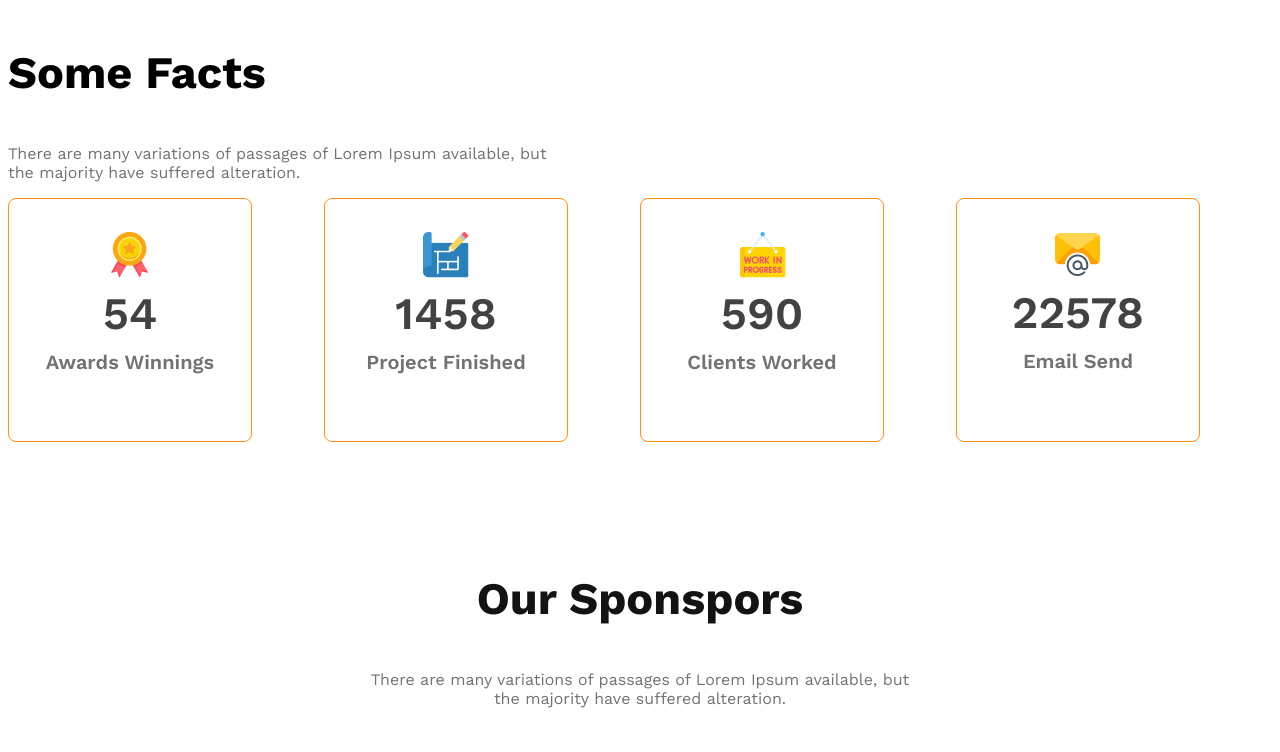
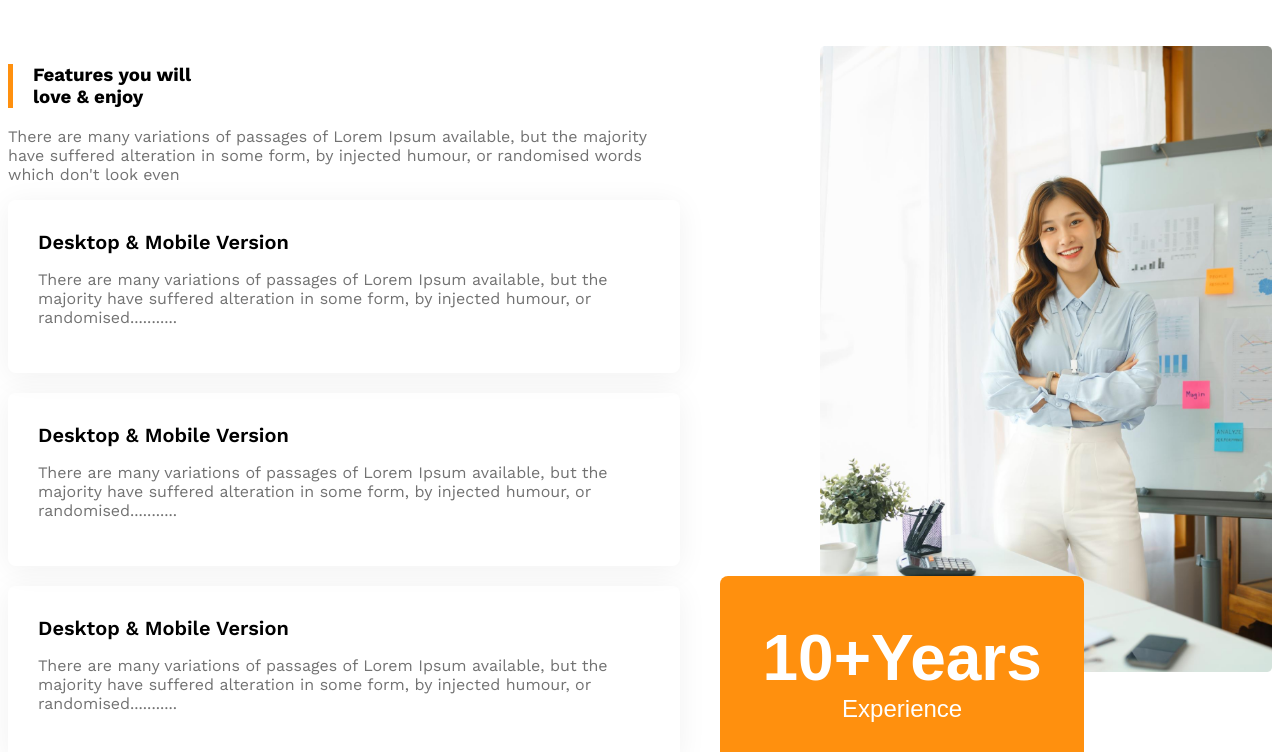
Before and after one commit to Mahfuz1912/g3-Architect-Website, a plain HTML site: page index.html in a window 1280 px wide. Shown: the part 2150-2902 px from the top of the page. Drawn offline with nearby package versions, Linux system fonts and the light colour scheme.

Commit message:
Complete G3 Architect Project.Final Code push in Git

```diff
--- a/index.html
+++ b/index.html
@@ -46,9 +46,41 @@
             </div>
         </section>
 
-        <section class="">
+        <section class="features Display-flex">
+            <div>
+                <h3 id="feature-section-title" class="section-title">Features you will <br> love & enjoy</h3>
+                <p id="Quick-list">There are many variations of passages of Lorem Ipsum available, but the majority have suffered alteration in some form, by injected humour, or randomised words which don't look even
+                </p>
 
-        </section>
+                <!-- feature card container -->
+                 <div class="feature-card">
+                    <h4 class="feature-title">Desktop & Mobile Version</h4>
+                    <p id="Quick-list">There are many variations of passages of Lorem Ipsum available, but the majority have suffered alteration in some form, by injected humour, or randomised...........</p>
+                 </div>
+                 <div class="feature-card">
+                    <h4 class="feature-title">Desktop & Mobile Version</h4>
+                    <p id="Quick-list">There are many variations of passages of Lorem Ipsum available, but the majority have suffered alteration in some form, by injected humour, or randomised...........</p>
+                 </div>
+                 <div class="feature-card">
+                    <h4 class="feature-title">Desktop & Mobile Version</h4>
+                    <p id="Quick-list">There are many variations of passages of Lorem Ipsum available, but the majority have suffered alteration in some form, by injected humour, or randomised...........</p>
+                 </div>
+                 <div class="feature-card">
+                    <h4 class="feature-title">Desktop & Mobile Version</h4>
+                    <p id="Quick-list">There are many variations of passages of Lorem Ipsum available, but the majority have suffered alteration in some form, by injected humour, or randomised...........</p>
+                 </div>
+
+            </div>
+            <div class="featured-architect">
+                <img src="images/architect.png" alt="">
+                <button id="experience-badge" class="btn-primary">
+                    <span id="experience-year">10+Years</span>
+                    <br>
+                    <span>Experience</span>
+                </button>
+            </div>
+         </section>
+
 
         <section>
             <h3 class="Section-Title">Some Facts</h3>
--- a/style.css
+++ b/style.css
@@ -105,6 +105,55 @@ main > section{
     margin-left: 130px;
     max-width: 530px;
 }
+
+.features{
+    gap: 140px;
+}
+
+#feature-section-title{
+    border-left: 5px solid #FF900E;
+    padding-left: 20px;
+}
+.btn-primary{
+    background-color: #FF900E;
+    color: white;
+    padding: 20px 25px;
+    font-size: 1.25rem;
+    font-weight: 600;
+    border-radius: 8px;
+    border: none;
+}
+.feature-card{
+    padding: 30px;
+    border-radius: 8px;
+    box-shadow: 0 4px 30px 0 rgba(0, 0, 0, 0.06);
+    margin-bottom: 20px;
+}
+
+.feature-card .feature-title{
+    font-weight: 600;
+    font-size: 1.25rem;
+    margin-top: 0px;
+    margin-bottom: 0px;
+}
+
+#experience-badge{
+    padding: 45px 42px;
+    font-size: 1.5rem;
+    font-weight: 500;
+    margin-left: -100px;
+    margin-top: -100px;
+}
+
+#experience-year{
+    font-size: 4rem;
+    font-weight: 700;
+}
+
+.featured-architect img{
+    width: 100%;
+}
+
 .teams{
     align-items: center;
 }
@@ -134,9 +183,7 @@ main > section{
     display: grid;
     grid-template-columns: repeat(4,1fr);
 }
-.fact-icon{
-    /* margin-top: 45px; */
-}
+
 .fact-card{
     border: 1px solid rgb(255, 144, 14);
     border-radius: 8px;
@@ -171,7 +218,7 @@ main > section{
 
 .footer{
     max-width: 1440px;
-    max-height: 100px;
+    /* height: 100px; */
     background-color: rgb(255, 244, 231);
     border-radius: 8px;
     margin: 130px auto;
@@ -192,7 +239,8 @@ main > section{
 @media screen and ( max-width: 576px) {
     .Nav-bar,
     .Nav-links,
-    .teams{
+    .teams,
+    .features{
         flex-direction: column;
     }
     .image-Cointainer,
@@ -203,6 +251,14 @@ main > section{
     .image-Feture{
         margin-left: 20px;
     }
+    .our-features{
+        margin-left: 20px;
+    }
+
+    #experience-badge{
+        margin-top: -50px;
+        margin-left:0;
+    }
     .fact-container,
     .sponsor-info{
         justify-items: center;
@@ -211,10 +267,23 @@ main > section{
         gap: 50px;
         justify-items: center;
     }
+    .footer-description{
+        padding: 0;
+        width: 100%;
+        height: 100%;
+        padding-top: 39px;
+        padding-bottom: 39px;
+    }
 }
 @media screen and (min-width: 576px) and (max-width: 992px) {
+    .Nav-bar{
+        padding: 15px 20px 0px 20px;
+
+    }
+
     .teams,
-    .image-Feture{
+    .image-Feture,
+    .features{
         flex-direction: column;
     }
     .our-features{
@@ -226,4 +295,15 @@ main > section{
         gap: 50px;
         justify-items: center;
     }
+    .footer-description{
+        padding: 0%;
+        width: 100%;
+        height: 100%;
+        padding-top: 39px;
+        padding-bottom: 39px;
+    }
+    #experience-badge{
+        margin-top: -70px;
+        margin-left:0px;
+    }
 }
```
